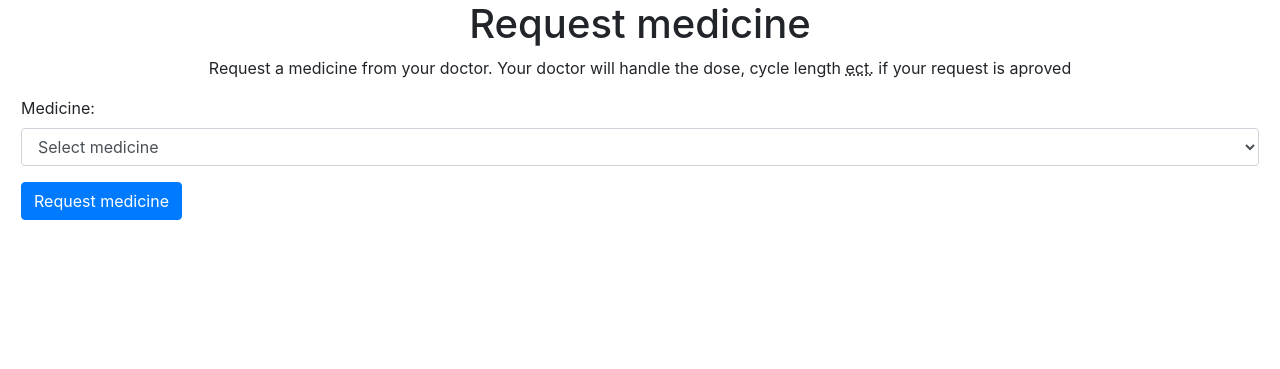
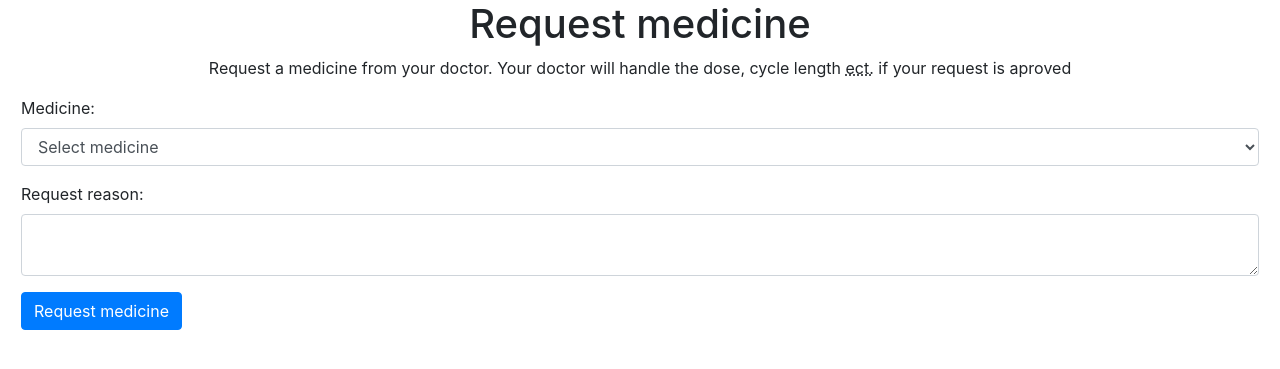
Before and after one commit to ProffD-17/Online-pharmacy, a Flask app: page /request_medicine in a window 1280 px wide. Shown: the part 56-425 px from the top of the page. Run offline with Flask 3, Linux system fonts and the light colour scheme; the visitor is signed in with stand-in values (Sample User, id 1); data that the repository does not hold is empty; some libraries are stand-ins or nearby versions.

Commit message:
added optional request method when requesting medicine and improved UI and information in review medicine request page

```diff
--- a/app.py
+++ b/app.py
@@ -533,8 +533,9 @@ def request_medicine():
     valid_medicine = db.execute('SELECT * FROM generic WHERE medicine_id = ?', requested_medicine_id)
     if not valid_medicine:
         return render_template('error.html', message='Medicine does not exist.')
+    request_reason = request.form.get('request_reason')
     # INSERT INTO PRESCRIPITON REQUESTS TABLE
-    if db.execute('INSERT INTO medicine_requests (patient_id, medicine_id, request_date, status) VALUES (?, ?, ?, ?)', patient_id, requested_medicine_id, today.strftime('%Y-%m-%d'), 'in_review'):
+    if db.execute('INSERT INTO medicine_requests (patient_id, medicine_id, request_date, status, request_reason) VALUES (?, ?, ?, ?, ?)', patient_id, requested_medicine_id, today.strftime('%Y-%m-%d'), 'in_review', request_reason):
         return render_template('success.html', message='Requested medicine.')
     return render_template('error.html', message='Request not registered. Please try again and phone us if this error persists.')
 
--- a/databases/added.sql
+++ b/databases/added.sql
@@ -57,6 +57,7 @@ CREATE TABLE "medicine_requests" (
     "medicine_id" INTEGER NOT NULL,
     "request_date" TEXT NOT NULL,
     "status" TEXT NOT NULL CHECK("status" in ('approved', 'denied', 'in_review')),
+    "request_reason" TEXT,
     FOREIGN KEY (patient_id) REFERENCES users(user_id),
     FOREIGN KEY (medicine_id) REFERENCES generic(medicine_id)
 );
--- a/templates/request_medicine.html
+++ b/templates/request_medicine.html
@@ -15,6 +15,10 @@
                 {% endfor %}
             </select>
         </div>
+        <div class="form-group">
+            <label for="request-reason">Request reason:</label>
+            <textarea name="request_reason" id="request-reason" class="form-control"></textarea>
+        </div>
         <input type="hidden" value="{{ patient_id }}" name="patient_id">
         <button type="submit" class="btn btn-primary">Request medicine</button>
     </form>
```
Also changed, not shown: templates/review_medicine_requests.html (+17 -3 lines), 2 other files.
